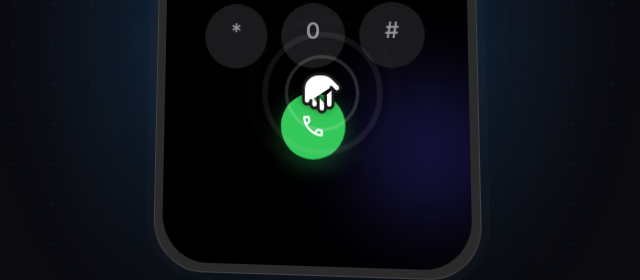
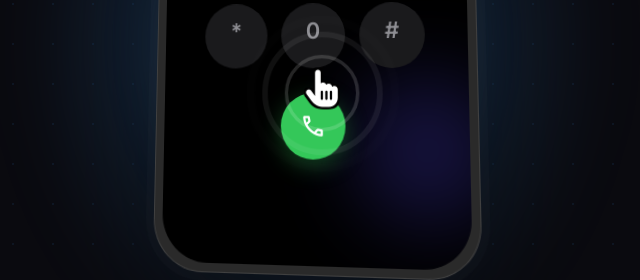
Before and after one commit to gmic-m/telalive, a plain HTML site: page field/index.html in a window 1280 px wide. Shown: the part 456-736 px from the top of the page, 327-967 px from the left. Drawn offline with nearby package versions, Linux system fonts and the light colour scheme.

Commit message:
Add files via upload

```diff
--- a/field/index.html
+++ b/field/index.html
@@ -7,7 +7,8 @@
 <link rel="preconnect" href="https://fonts.googleapis.com">
 <link rel="preconnect" href="https://fonts.gstatic.com" crossorigin>
 <link href="https://fonts.googleapis.com/css2?family=Inter:wght@300;400;500;600;700;800&display=swap" rel="stylesheet">
-<link href="https://fonts.googleapis.com/css2?family=Material+Symbols+Outlined:opsz,wght,FILL,GRAD@24,400,0,0" rel="stylesheet">
+<link href="https://fonts.googleapis.com/css2?family=Material+Symbols+Outlined:opsz,wght,FILL,GRAD@48,700,1,0" rel="stylesheet">
+<link rel="stylesheet" href="https://cdnjs.cloudflare.com/ajax/libs/font-awesome/6.5.0/css/all.min.css">
 <style>
 :root{
   --bg:#0A0A0F;
@@ -409,11 +410,19 @@ a{color:inherit}
   100%{transform:scale(3.5);opacity:0}
 }
 .hand-cursor{
-  position:relative;
+  font-size:36px;
+  color:white;
+  text-shadow:
+    -2px -2px 0 black,
+     2px -2px 0 black,
+    -2px  2px 0 black,
+     2px  2px 0 black,
+    -2px  0   0 black,
+     2px  0   0 black,
+     0   -2px 0 black,
+     0    2px 0 black;
   display:block;
-  width:44px;height:44px;
-  transform:rotate(180deg);
-  filter:drop-shadow(0 2px 4px rgba(0,0,0,0.55));
+  line-height:1;
 }
 
 /* ---------- PHONE + STEPS UNIFIED COLUMN ---------- */
@@ -902,12 +911,7 @@ a{color:inherit}
                       <div class="ripple r2"></div>
                       <div class="ripple r3"></div>
                     </div>
-                    <svg class="hand-cursor" xmlns="http://www.w3.org/2000/svg" width="44" height="44" viewBox="0 0 24 24" fill="white" stroke="#1A1A1A" stroke-width="1.5" stroke-linecap="round" stroke-linejoin="round" aria-hidden="true">
-                      <path d="M18 11V6a2 2 0 0 0-2-2 2 2 0 0 0-2 2"/>
-                      <path d="M14 10V4a2 2 0 0 0-2-2 2 2 0 0 0-2 2v2"/>
-                      <path d="M10 10.5V6a2 2 0 0 0-2-2 2 2 0 0 0-2 2v8"/>
-                      <path d="M18 8a2 2 0 1 1 4 0v6a8 8 0 0 1-8 8h-2c-2.8 0-4.5-.86-5.99-2.34l-3.6-3.6a2 2 0 0 1 2.83-2.82L7 15"/>
-                    </svg>
+                    <i class="fa-solid fa-hand-pointer hand-cursor" aria-hidden="true"></i>
                   </div>
                 </div>
                 <div class="dial-call-spacer"></div>
```
